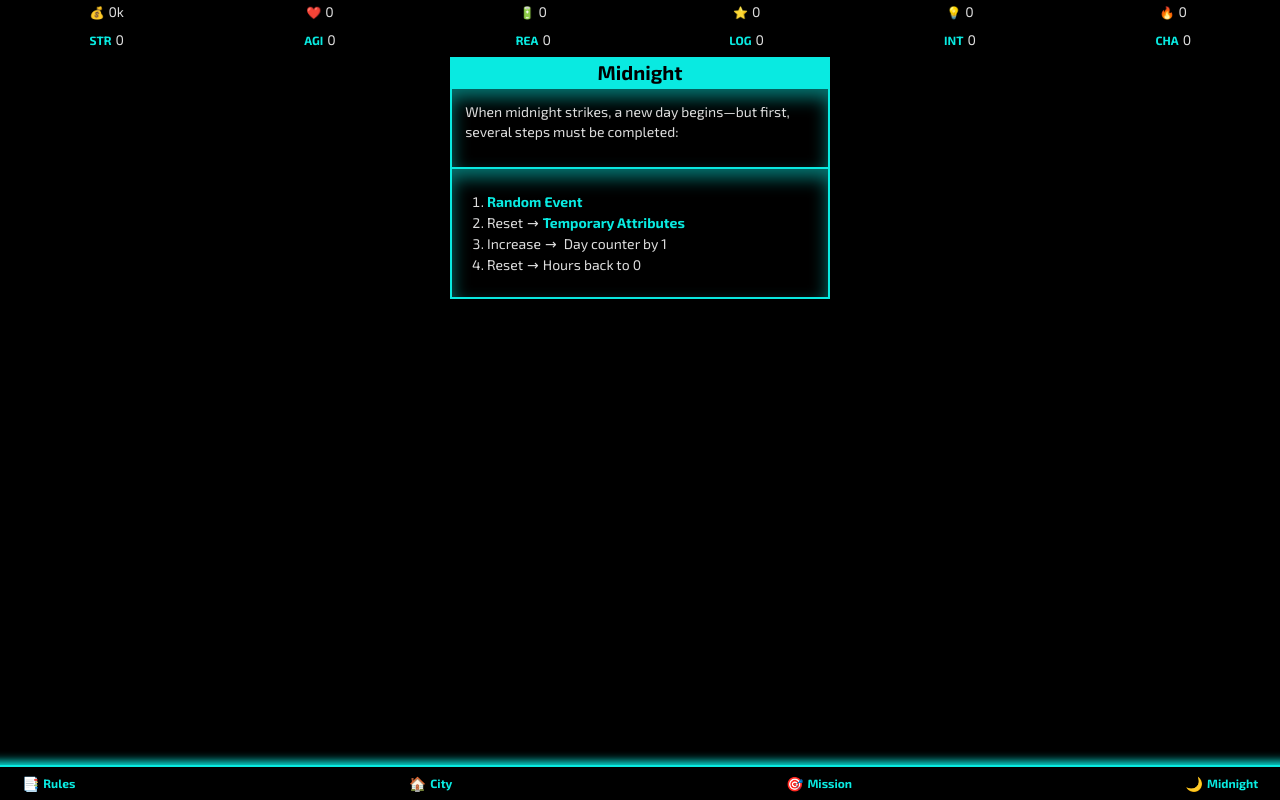
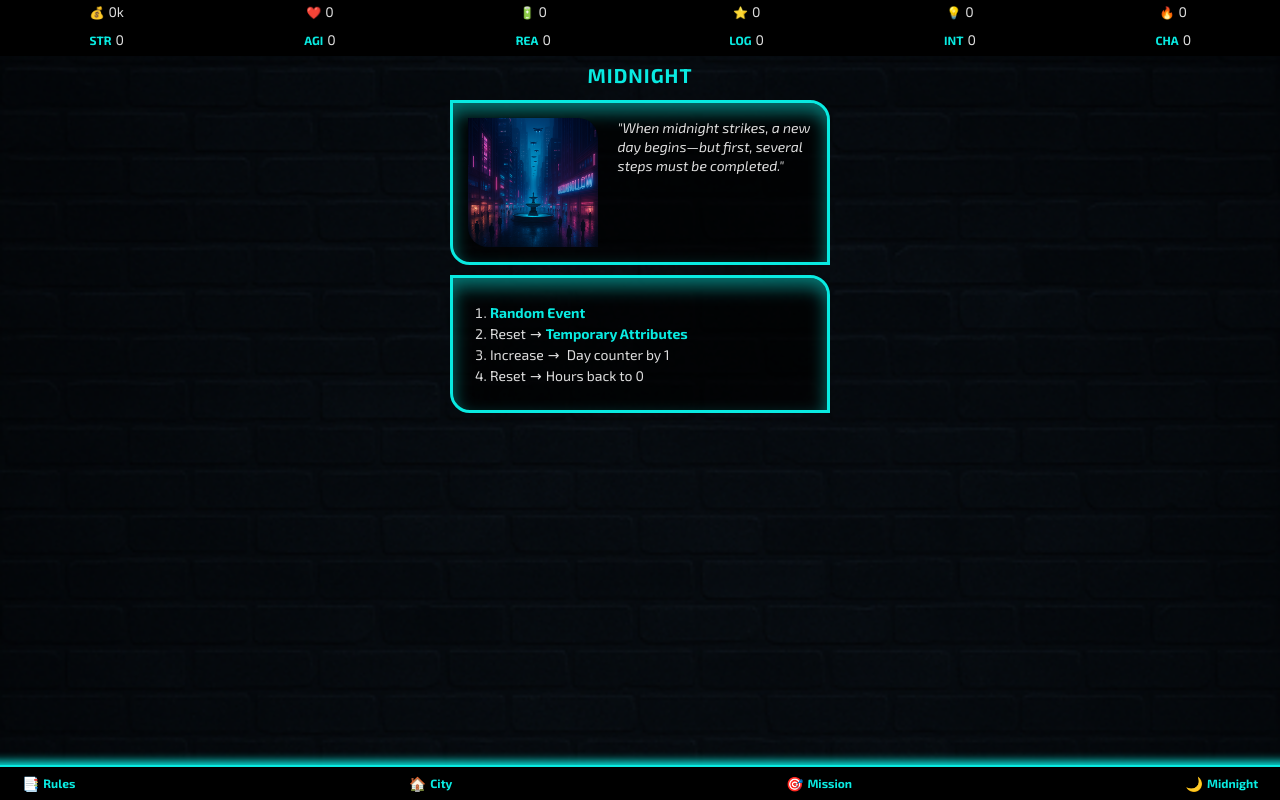
Before and after one commit to BroBuddy/shadowrun-neonhollow, a React (Vite) app: page /midnight in a window 1280 px wide. Built offline with nearby package versions, Linux system fonts and the light colour scheme; no server answers.

Commit message:
some css improvements

```diff
--- a/src/App.scss
+++ b/src/App.scss
@@ -20,6 +20,10 @@
 
 body {
     background-color: var(--black);
+    background-image: url('/images/Background.png');
+    background-repeat: no-repeat;
+    background-attachment: fixed;
+    background-size: cover;
     padding: 0;
     font-family: 'Exo 2', Verdana, Arial, sans-serif;
     font-size: 0.875rem;
@@ -31,24 +35,9 @@ body {
     min-height: 100vh;
 }
 
-.headline {
-    color: var(--black);
-    width: 100%;
-    text-align: center;
-    margin-top: 0.625em;
-    padding: 2.5em auto 0.625em;
-    font-size: 1.25rem;
-    font-weight: bold;
-}
-
-.turquoise-mode,
-.violet-mode {
-    height: 100%;
-}
-
 @mixin color-mode($primary, $light) {
     .headline {
-        background-color: $primary;
+        color: $primary;
     }
 
     .dice {
@@ -83,6 +72,18 @@ body {
 
 .violet-mode {
     @include color-mode(var(--violet), var(--violet-light));
+}
+
+.headline {
+    color: var(--black);
+    width: 100%;
+    text-align: center;
+    margin-top: 15px;
+    padding: 2.5em auto 0.625em;
+    font-size: 1.25rem;
+    font-weight: bold;
+    letter-spacing: 1px;
+    text-transform: uppercase;
 }
 
 strong {
@@ -137,15 +138,18 @@ table {
     }
 }
 
+img,
 .card {
-    border: 0.1875em solid;
-    padding: 0.9375em;
+    border-top-right-radius: 20px;
+    border-bottom-left-radius: 20px;
+}
+
+.card {
+    border: 3px solid;
+    margin: 10px auto;
+    padding: 15px;
     width: 100%;
     z-index: 40;
-
-    + .card {
-        border-top: none;
-    }
 
     &.card-margin {
         margin: 1.25em 0;
@@ -200,6 +204,7 @@ nav {
 }
 
 .preloader {
+    margin-top: 10px;
     animation: spinner 2s linear infinite;
     z-index: 100;
 }
--- a/src/components/Card.tsx
+++ b/src/components/Card.tsx
@@ -8,7 +8,7 @@ type CardProps = {
 const Card = ({ children, className = '', role, ariaLabel }: CardProps) => {
     return (
         <div
-            className={`card bg-black z-0 ${className}`}
+            className={`card bg-black/70 z-0 ${className}`}
             role={role}
             aria-label={ariaLabel}
         >
--- a/src/pages/Midnight.tsx
+++ b/src/pages/Midnight.tsx
@@ -25,11 +25,25 @@ function Midnight() {
         <>
             <Headline>Midnight</Headline>
             <Card>
-                <p>
-                    When midnight strikes, a new day begins—but first, several
-                    steps must be completed:
-                </p>
+                <div className="flex gap-5">
+                    <div className="flex-1 basis-2/5">
+                        <img
+                            src="/images/city/Midnight.png"
+                            alt="Midnight"
+                            loading="lazy"
+                        />
+                    </div>
+                    <div className="flex-1 basis-3/5">
+                        <p>
+                            <em>
+                                "When midnight strikes, a new day begins—but
+                                first, several steps must be completed."
+                            </em>
+                        </p>
+                    </div>
+                </div>
             </Card>
+
             <Card>
                 <ol className="list-margin">
                     <li>
```
Also changed, not shown: public/images/Background.png (added), public/images/city/Midnight.png (added).
